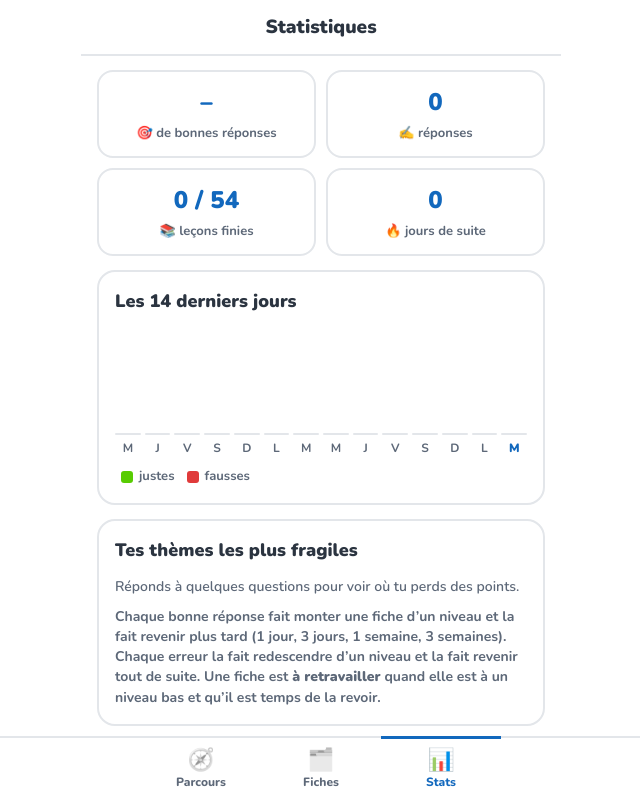
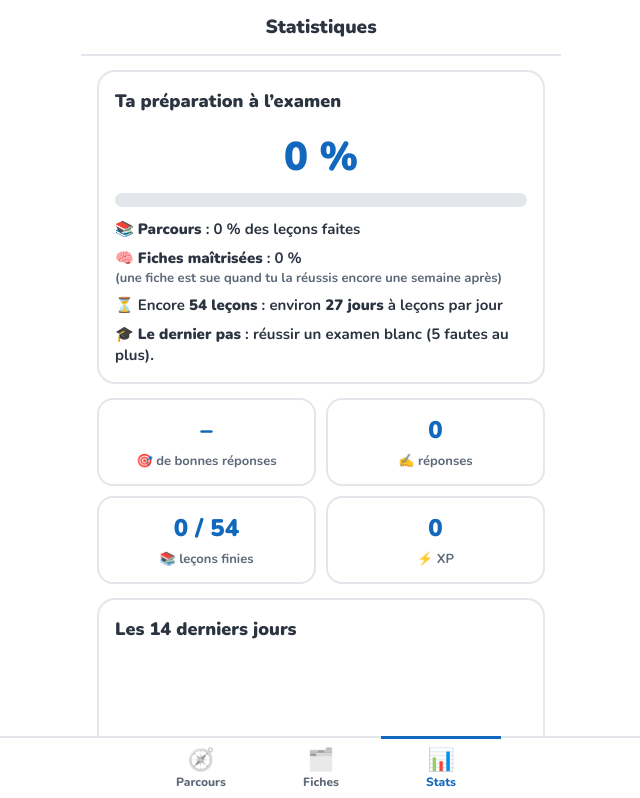
Before and after one commit to lzwingelstein/code-maritime, a Nuxt app in the folder web/: page /stats in a window 1280 px wide. Shown: the top 798 px of the page, without its empty margins (319-959 px from the left). Built offline with nearby package versions, Linux system fonts and the light colour scheme.

Commit message:
feat(web): exam readiness percent and days left instead of the streak flame (#59)
Co-authored-by: Claude <noreply@anthropic.com>

```diff
--- /dev/null
+++ b/web/app/composables/useReadiness.ts
@@ -0,0 +1,20 @@
+import { COURSES } from '~/courses'
+import { readiness } from '~/engine/readiness'
+
+/** Lessons a day at the daily goal (about 15 XP a lesson for 30 XP a day). */
+export const LESSONS_PER_DAY = 2
+
+/** Exam readiness over the whole path (the boat basics included: they are needed to read the questions). */
+export function useReadiness() {
+  const { progress } = useProgress()
+  return computed(() => {
+    const lessons = COURSES.flatMap(c => c.lessons)
+    const cards = [...new Set(lessons.flatMap(l => l.plan.cards))]
+    return readiness({
+      lessonsDone: lessons.filter(l => progress.value.completions[l.id]).length,
+      lessonsTotal: lessons.length,
+      levels: cards.map(id => progress.value.mastery[id]?.level ?? null),
+      perDay: LESSONS_PER_DAY,
+    })
+  })
+}
--- /dev/null
+++ b/web/app/engine/readiness.ts
@@ -0,0 +1,17 @@
+/**
+ * How ready the player is for the exam, in percent: the mean of the path done and how well the cards are known.
+ * A card counts fully from level 3 (seen right after a week), partly below, not at all if never seen.
+ * Days left: lessons still to do at a steady pace (default two lessons a day, the daily goal).
+ */
+export function readiness(r: { lessonsDone: number, lessonsTotal: number, levels: (number | null)[], perDay: number }) {
+  const path = r.lessonsTotal ? r.lessonsDone / r.lessonsTotal : 0
+  const mastery = r.levels.length ? r.levels.reduce<number>((s, l) => s + (l === null ? 0 : Math.min(l, 3) / 3), 0) / r.levels.length : 0
+  const lessonsLeft = Math.max(0, r.lessonsTotal - r.lessonsDone)
+  return {
+    percent: Math.round((path + mastery) / 2 * 100),
+    path: Math.round(path * 100),
+    mastery: Math.round(mastery * 100),
+    lessonsLeft,
+    daysLeft: Math.ceil(lessonsLeft / r.perDay),
+  }
+}
--- a/web/app/pages/index.vue
+++ b/web/app/pages/index.vue
@@ -5,12 +5,12 @@ import { PRACTICE, PRACTICE_ID, weakCards } from '~/courses/practice'
 import { lessonsToReview } from '~/engine/lesson-status'
 import { nextStep } from '~/engine/next'
 import { bestExam, DAILY_GOAL, isUnlocked, todayXp } from '~/engine/progress'
-import { currentStreak, dayKey } from '~/engine/streak'
+import { dayKey } from '~/engine/streak'
 
 const { progress } = useProgress()
 const today = dayKey(new Date())
 
-const streak = computed(() => currentStreak(progress.value.streak, today))
+const ready = useReadiness()
 const dayXp = computed(() => todayXp(progress.value, today))
 // Lessons are unlocked in path order, across units.
 const toReview = computed(() => lessonsToReview(
@@ -56,7 +56,7 @@ const OFFSETS = [0, 52, 74, 52, 0, -52, -74, -52]
 <template>
   <div class="shell">
     <header class="top">
-      <span class="stat" :aria-label="`Série : ${streak} jours`">🔥 {{ streak }}</span>
+      <NuxtLink to="/stats" class="stat ready" :aria-label="`Prêt à ${ready.percent} % pour l’examen : voir le détail`">🎯 {{ ready.percent }} %</NuxtLink>
       <span class="stat course">⛵ Permis côtier</span>
       <span class="stat xp" :aria-label="`${progress.xp} points d’expérience`">⚡ {{ progress.xp }} XP</span>
     </header>
@@ -127,6 +127,7 @@ const OFFSETS = [0, 52, 74, 52, 0, -52, -74, -52]
   padding: 14px 18px; border-bottom: 2px solid var(--line); background: var(--surface);
 }
 .stat { font-size: 17px; }
+.ready { display: inline-flex; align-items: center; min-height: 44px; color: var(--ink); text-decoration: none; }
 .course { color: var(--primary); font-weight: 900; }
 .xp { color: var(--gold-text); }
 .goal { padding: 14px 18px 4px; }
--- a/web/app/pages/lecon/[id].vue
+++ b/web/app/pages/lecon/[id].vue
@@ -8,9 +8,10 @@ import { reviewWeight } from '~/engine/mastery'
 import { DAILY_GOAL, introduce, recordExam, recordLesson, todayXp } from '~/engine/progress'
 import { pick, seeded } from '~/engine/random'
 import { advance, check, currentStep, progress as share, select, startSession, type Session } from '~/engine/session'
-import { currentStreak, dayKey } from '~/engine/streak'
+import { dayKey } from '~/engine/streak'
 
 definePageMeta({ layout: false })
+const ready = useReadiness()
 const route = useRoute()
 const isExam = String(route.params.id) === EXAM_ID
 const isPractice = String(route.params.id) === PRACTICE_ID
@@ -193,7 +194,7 @@ const confetti = Array.from({ length: 40 }, (_, i) => ({
           <div class="tile blue"><b>Temps</b><span>⏱ {{ Math.floor(result.seconds / 60) }}:{{ String(result.seconds % 60).padStart(2, '0') }}</span></div>
         </div>
         <p class="sub">
-          🔥 Série : {{ currentStreak(progress.streak, today) }} jour(s) · objectif du jour
+          🎯 Prêt à {{ ready.percent }} % pour l’examen · objectif du jour
           {{ Math.min(todayXp(progress, today), DAILY_GOAL) }} / {{ DAILY_GOAL }} XP
         </p>
         <NuxtLink to="/" class="btn ok">Continuer</NuxtLink>
--- a/web/app/pages/stats.vue
+++ b/web/app/pages/stats.vue
@@ -1,7 +1,9 @@
 <script setup lang="ts">
 import { COURSES } from '~/courses'
 import { PRACTICE_ID } from '~/courses/practice'
-import { currentStreak, dayKey } from '~/engine/streak'
+import { EXAM } from '~/courses/exam'
+import { bestExam } from '~/engine/progress'
+import { dayKey } from '~/engine/streak'
 import { accuracy, activity, fragileUnits, mostMissed, totals } from '~/engine/stats'
 
 const { progress, reset } = useProgress()
@@ -18,7 +20,8 @@ const today = dayKey(new Date(now))
 
 const all = computed(() => totals(progress.value))
 const acc = computed(() => accuracy(progress.value))
-const streak = computed(() => currentStreak(progress.value.streak, today))
+const ready = useReadiness()
+const best = computed(() => bestExam(progress.value))
 const lessonsDone = computed(() => COURSES.flatMap(c => c.lessons).filter(l => progress.value.completions[l.id]).length)
 const lessonsTotal = COURSES.reduce((n, c) => n + c.lessons.length, 0)
 
@@ -53,12 +56,28 @@ const pct = (n: number, total: number) => (total ? n / total * 100 : 0)
     </header>
 
     <main class="body">
+      <!-- Readiness -->
+      <section class="card ready" aria-labelledby="ready-title">
+        <h2 id="ready-title">Ta préparation à l’examen</h2>
+        <p class="big">{{ ready.percent }} %</p>
+        <div class="rbar" role="progressbar" :aria-valuenow="ready.percent" aria-valuemin="0" aria-valuemax="100" aria-label="Préparation à l’examen">
+          <i :style="{ width: ready.percent + '%' }" />
+        </div>
+        <ul class="rlist">
+          <li>📚 <b>Parcours</b> : {{ ready.path }} % des leçons faites</li>
+          <li>🧠 <b>Fiches maîtrisées</b> : {{ ready.mastery }} % <small>(une fiche est sue quand tu la réussis encore une semaine après)</small></li>
+          <li v-if="ready.lessonsLeft">⏳ Encore <b>{{ ready.lessonsLeft }} leçon{{ ready.lessonsLeft > 1 ? 's' : '' }}</b> : environ <b>{{ ready.daysLeft }} jour{{ ready.daysLeft > 1 ? 's' : '' }}</b> à {{ LESSONS_PER_DAY }} leçons par jour</li>
+          <li v-else>✓ Toutes les leçons sont faites : continue l’entraînement pour ancrer les fiches.</li>
+          <li>🎓 <b>Le dernier pas</b> : réussir un examen blanc ({{ EXAM.maxErrors }} fautes au plus).<template v-if="best"> Meilleur : {{ best.total - best.errors }}/{{ best.total }} {{ best.passed ? '✓ reçu' : '' }}</template></li>
+        </ul>
+      </section>
+
       <!-- Summary -->
       <section class="tiles" aria-label="Résumé">
         <div class="tile"><b>{{ acc === null ? '–' : `${acc} %` }}</b><span>🎯 de bonnes réponses</span></div>
         <div class="tile"><b>{{ all.right + all.wrong }}</b><span>✍️ réponses</span></div>
         <div class="tile"><b>{{ lessonsDone }} / {{ lessonsTotal }}</b><span>📚 leçons finies</span></div>
-        <div class="tile"><b>{{ streak }}</b><span>🔥 jours de suite</span></div>
+        <div class="tile"><b>{{ progress.xp }}</b><span>⚡ XP</span></div>
       </section>
 
       <!-- Activity -->
@@ -141,6 +160,11 @@ const pct = (n: number, total: number) => (total ? n / total * 100 : 0)
 .top h1 { flex: 1; margin: 0; font-size: 19px; font-weight: 900; text-align: center; }
 .body { padding: 14px 16px 40px; display: flex; flex-direction: column; gap: 14px; }
 
+.ready .big { margin: 0; font-size: 40px; font-weight: 900; color: var(--primary); text-align: center; }
+.rbar { height: 14px; margin: 6px 0 12px; border-radius: 99px; overflow: hidden; background: var(--line); }
+.rbar i { display: block; height: 100%; background: var(--primary); }
+.rlist { margin: 0; padding: 0; list-style: none; display: flex; flex-direction: column; gap: 8px; font-size: 15px; line-height: 1.4; }
+.rlist small { display: block; color: var(--ink-mute); font-size: 13px; }
 .tiles { display: grid; grid-template-columns: 1fr 1fr; gap: 10px; }
 .tile { padding: 12px; border: 2px solid var(--line); border-radius: 16px; text-align: center; }
 .tile b { display: block; font-size: 24px; font-weight: 900; color: var(--primary); }
```
Also changed, not shown: 2 other files (tests, documents, lock files or other folders).
